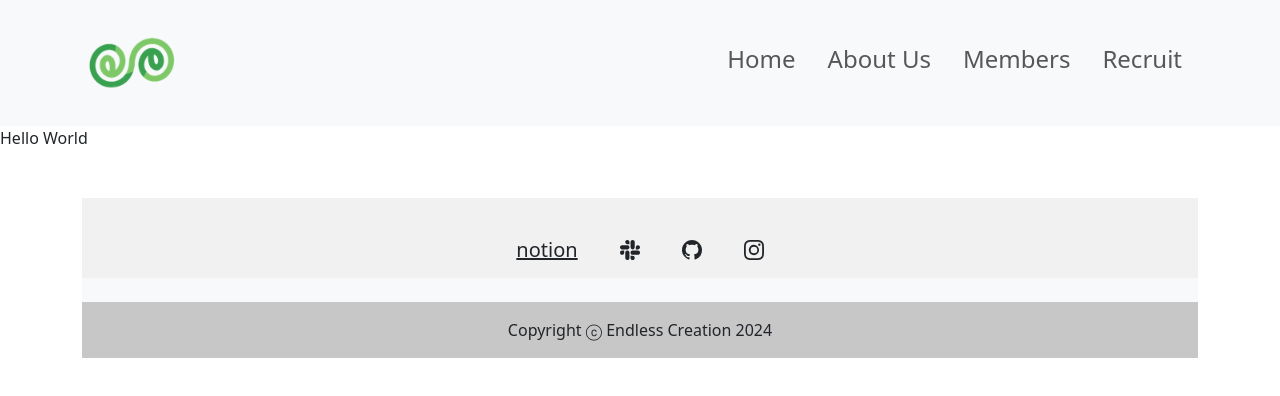
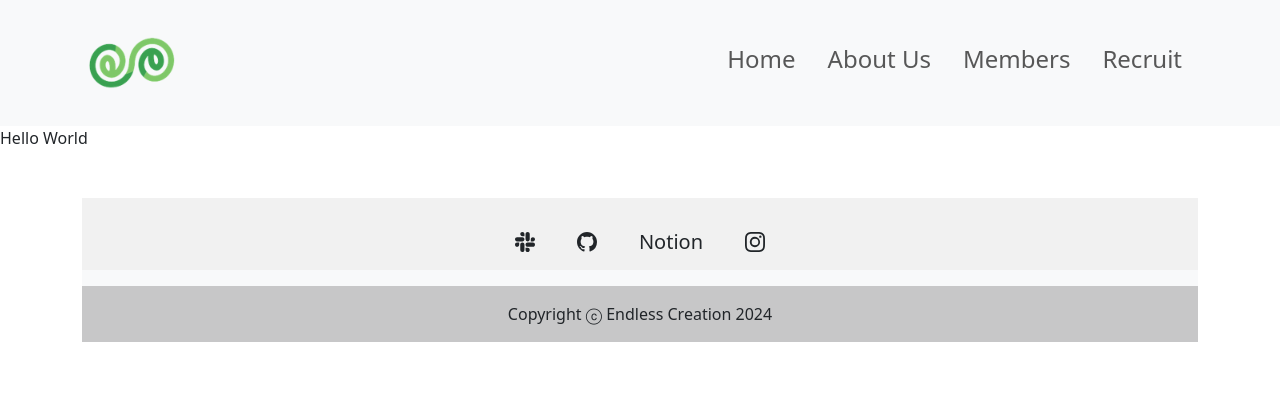
Before and after one commit to STkangyh/EC_brandnew_Page, a Next.js app: page / in a window 1280 px wide. Shown: the top 396 px of the page. Built offline with nearby package versions, Linux system fonts and the light colour scheme.

Commit message:
fix: footer icon 위치 변경 및 container 크기 조절

```diff
--- a/src/app/components/Footer.tsx
+++ b/src/app/components/Footer.tsx
@@ -7,16 +7,8 @@ function Footer() {
   return (
     <div className="container my-5">
       <footer className="bg-light text-center text-white">
-        <div className="container p-4 pb-0" style={{ backgroundColor: '#f1f1f1' }}>
-          <section className="mb-4">
-            <a
-              className="btn btn-link btn-floating btn-lg text-dark m-1"
-              href="https://misty-wildcat-563.notion.site/Endless-Creation-34-8c608f05fa4941b38e9222bab05067cc"
-              role="button"
-              data-mdb-ripple-color="dark"
-            >
-              notion
-            </a>
+        <div className="container p-3 pb-0" style={{ backgroundColor: '#f1f1f1' }}>
+          <section className="mb-3">
             <a
               className="btn btn-link btn-floating btn-lg text-dark m-1"
               href="https://endlesscreation.slack.com"
@@ -32,6 +24,14 @@ function Footer() {
               data-mdb-ripple-color="dark"
             >
               <Github />
+            </a>
+            <a
+              className="btn btn-link btn-floating btn-lg text-dark m-1 text-decoration-none"
+              href="https://misty-wildcat-563.notion.site/Endless-Creation-34-8c608f05fa4941b38e9222bab05067cc"
+              role="button"
+              data-mdb-ripple-color="dark"
+            >
+              Notion
             </a>
             <a
               className="btn btn-link btn-floating btn-lg text-dark m-1"
```
